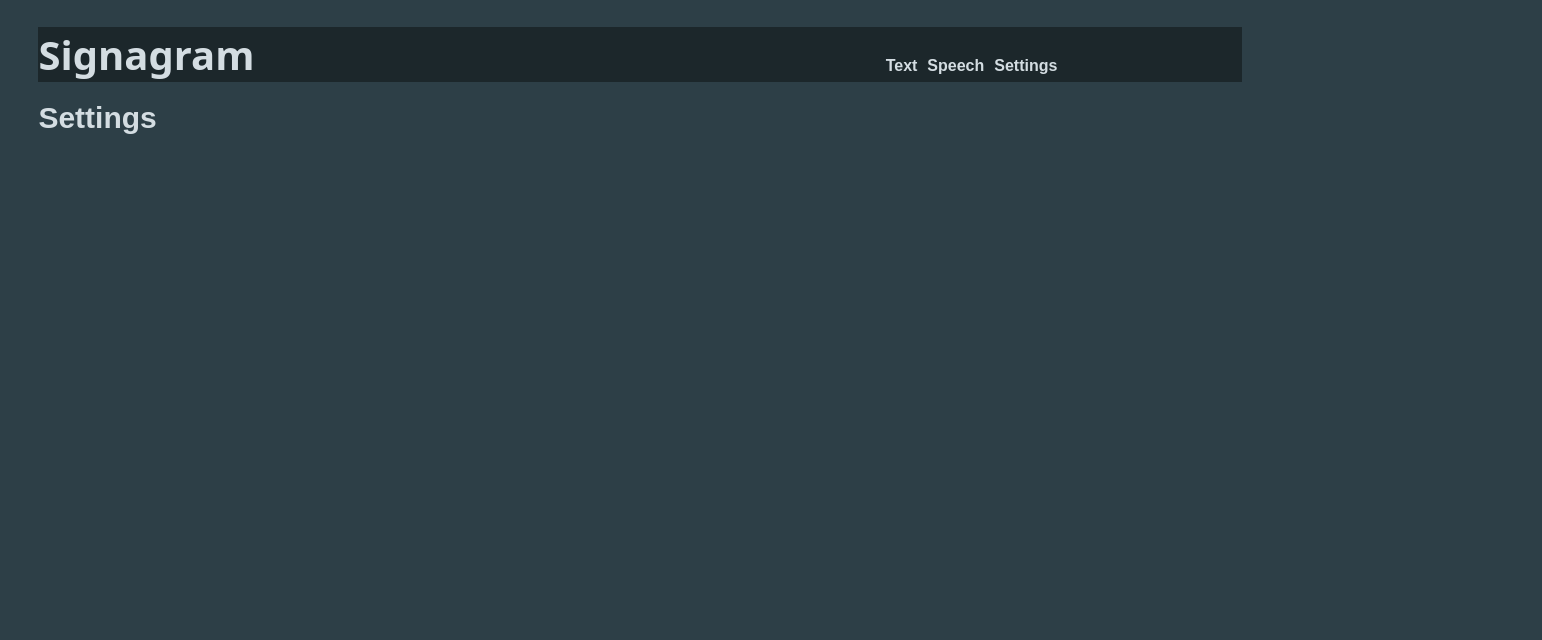
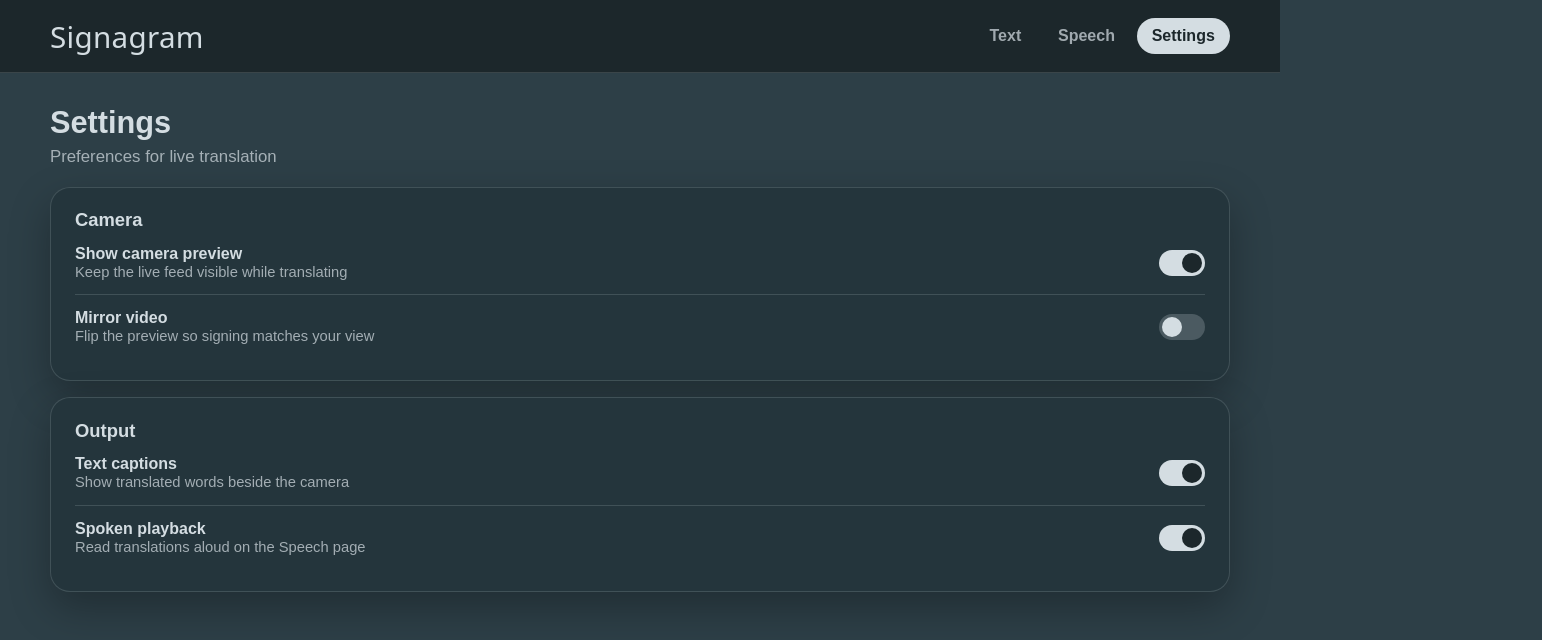
Before and after one commit to allisonylee/SIGNify, a plain HTML site: page frontend/settings.html in a window 1280 px wide. Shown: the whole page, 1542 px wide, since content can reach past the window. Drawn offline with Linux system fonts and the light colour scheme; a web font is replaced by a local one.

Commit message:
cursor first adjustments keep color make prettier

```diff
--- a/frontend/settings.html
+++ b/frontend/settings.html
@@ -13,17 +13,57 @@
   </head>
   <body>
     <header>
+      <div class="header-inner">
       <h1><a href="./index.html">Signagram</a></h1>
+      <nav class="menu" aria-label="Primary">
+        <ul>
+          <li><a href="./index.html">Text</a></li>
+          <li><a href="./speech.html">Speech</a></li>
+          <li><a class="active" href="./settings.html">Settings</a></li>
+        </ul>
+      </nav>
+      </div>
     </header>
 
-    <nav class="menu">
-      <ul>
-        <li><a href=".">Text</a></li>
-        <li><a href=".\speech.html">Speech</a></li>
-        <li><a href=".\settings.html">Settings</a></li>
-      </ul>
-    </nav>
-
-    <h2>Settings</h2>
+    <main>
+      <h2>Settings</h2>
+      <h3>Preferences for live translation</h3>
+      <section class="settings-grid" aria-label="Settings">
+        <article class="settings-card">
+          <h3>Camera</h3>
+          <div class="settings-row">
+            <div>
+              <strong>Show camera preview</strong>
+              <span>Keep the live feed visible while translating</span>
+            </div>
+            <div class="toggle on" aria-hidden="true"></div>
+          </div>
+          <div class="settings-row">
+            <div>
+              <strong>Mirror video</strong>
+              <span>Flip the preview so signing matches your view</span>
+            </div>
+            <div class="toggle" aria-hidden="true"></div>
+          </div>
+        </article>
+        <article class="settings-card">
+          <h3>Output</h3>
+          <div class="settings-row">
+            <div>
+              <strong>Text captions</strong>
+              <span>Show translated words beside the camera</span>
+            </div>
+            <div class="toggle on" aria-hidden="true"></div>
+          </div>
+          <div class="settings-row">
+            <div>
+              <strong>Spoken playback</strong>
+              <span>Read translations aloud on the Speech page</span>
+            </div>
+            <div class="toggle on" aria-hidden="true"></div>
+          </div>
+        </article>
+      </section>
+    </main>
   </body>
 </html>
--- a/frontend/style.css
+++ b/frontend/style.css
@@ -1,80 +1,248 @@
+:root {
+  --bg: #2d3f47;
+  --header: #1c272b;
+  --text: #d4dde2;
+  --muted: rgba(212, 221, 226, 0.72);
+  --surface: #24353c;
+  --panel: #ffffff;
+  --panel-text: #2d3f47;
+  --line: rgba(212, 221, 226, 0.16);
+  --shadow: 0 16px 40px rgba(0, 0, 0, 0.28);
+  --radius: 20px;
+}
+
+*,
+*::before,
+*::after {
+  box-sizing: border-box;
+}
+
 html {
   height: 100%;
+}
+
+body {
+  min-height: 100%;
+  margin: 0;
+  display: flex;
+  flex-direction: column;
+  background: var(--bg);
+  color: var(--text);
+  font-family: "Google Sans", sans-serif;
+  font-weight: 600;
+  font-optical-sizing: auto;
+  font-variation-settings: "GRAD" 0;
+}
+
+a {
+  color: inherit;
+  text-decoration: none;
+}
+
+ul {
+  list-style: none;
   margin: 0;
   padding: 0;
 }
 
-body {
-  font-family: "Google Sans", sans-serif;
-  font-optical-sizing: auto;
-  font-weight: 600;
-  font-style: normal;
-  font-variation-settings:
-    "GRAD" 0;
-  margin:0;
-  background: #2D3F47;
-  color: #D4DDE2;
-  padding-left: 3%;
-  padding-right: 3%;
-  height: 100%;
+header {
+  background: var(--header);
+  border-bottom: 1px solid var(--line);
 }
 
-header {
-  font-family: "ADLaM Display", system-ui;
-  font-weight: 400;
-  font-style: normal;
-  color: #D4DDE2;
-  font-size: 20px;
-  background: #1c272b;
+.header-inner {
+  display: flex;
+  align-items: center;
+  justify-content: space-between;
+  gap: 1rem;
+  width: min(1180px, 94%);
+  min-height: 72px;
+  margin: 0 auto;
+  padding: 0.85rem 0;
 }
 
-.menu {
-  position: relative;
-  text-align: right;
-  width: 55%;
-  left: 70%;
-  top: 3px;
-  margin-top:-60px;
+header h1 {
+  margin: 0;
+  font-family: "ADLaM Display", system-ui;
+  font-size: 1.85rem;
+  font-weight: 400;
+  letter-spacing: 0.01em;
 }
 
-a {
-  color: #D4DDE2;
-  text-decoration: none;
+.menu ul {
+  display: flex;
+  align-items: center;
+  gap: 0.4rem;
 }
 
-ul {
-  list-style-type: none;
-  margin: 0;
-  padding: 0;
-  overflow: hidden;
+.menu a {
+  display: inline-block;
+  padding: 0.55rem 0.95rem;
+  border-radius: 999px;
+  color: var(--muted);
+  transition: background 0.2s ease, color 0.2s ease;
 }
 
-ul li {
-  float: left;
-  padding: 5px 5px;
+.menu a:hover,
+.menu a:focus-visible {
+  color: var(--text);
+  background: rgba(212, 221, 226, 0.08);
+}
+
+.menu a.active {
+  color: var(--header);
+  background: var(--text);
+}
+
+main {
+  flex: 1;
+  width: min(1180px, 94%);
+  margin: 0 auto;
+  padding: 2rem 0 3rem;
 }
 
 h2 {
-  font-size: 30px;
-  margin-bottom: 0px;
+  margin: 0 0 0.35rem;
+  font-size: clamp(1.7rem, 2.4vw, 2.15rem);
 }
 
 h3 {
-  font-size: 25px;
-  margin-top: 15px;
-  margin-bottom: 10px;
+  margin: 0 0 1.25rem;
+  font-size: 1.05rem;
+  font-weight: 500;
+  color: var(--muted);
+}
+
+.workspace {
+  display: grid;
+  grid-template-columns: minmax(0, 1.15fr) minmax(280px, 0.85fr);
+  gap: 1.25rem;
+  min-height: min(58vh, 520px);
+}
+
+.stage,
+.genText,
+.settings-card {
+  border-radius: var(--radius);
+  box-shadow: var(--shadow);
+}
+
+.stage {
+  display: flex;
+  align-items: center;
+  justify-content: center;
+  min-height: 360px;
+  background:
+    linear-gradient(180deg, rgba(212, 221, 226, 0.05), transparent 42%),
+    var(--surface);
+  border: 1px dashed rgba(212, 221, 226, 0.28);
+  color: var(--muted);
+  font-size: 1.05rem;
+  letter-spacing: 0.02em;
 }
 
 .genText {
-  border-radius: 20px;
+  margin: 0;
+  min-height: 360px;
+  padding: 1.4rem 1.5rem;
+  background: var(--panel);
+  color: var(--panel-text);
+  font-size: 1.15rem;
+  font-weight: 500;
+  line-height: 1.55;
+}
 
-  background-color: #FFFFFF;
-  padding: 20px;
-  width: 40%;
-  height: 55%;
-  margin-top: 0px;
+.settings-grid {
+  display: grid;
+  gap: 1rem;
+}
 
-  text-align: left;
-  color: #2D3F47;
-  font-size: 20px;
+.settings-card {
+  padding: 1.35rem 1.5rem;
+  background: var(--surface);
+  border: 1px solid var(--line);
 }
+
+.settings-card h3 {
+  margin-bottom: 0.85rem;
+  color: var(--text);
+  font-size: 1.15rem;
+  font-weight: 600;
+}
+
+.settings-row {
+  display: flex;
+  align-items: center;
+  justify-content: space-between;
+  gap: 1rem;
+  padding: 0.85rem 0;
+  border-top: 1px solid var(--line);
+  font-weight: 500;
+  color: var(--muted);
+}
+
+.settings-row:first-of-type {
+  border-top: 0;
+  padding-top: 0;
+}
+
+.settings-row strong {
+  display: block;
+  color: var(--text);
+  font-weight: 600;
+}
+
+.settings-row span {
+  font-size: 0.92rem;
+}
+
+.toggle {
+  flex-shrink: 0;
+  width: 46px;
+  height: 26px;
+  border-radius: 999px;
+  background: rgba(212, 221, 226, 0.22);
+  position: relative;
+}
+
+.toggle::after {
+  content: "";
+  position: absolute;
+  top: 3px;
+  left: 3px;
+  width: 20px;
+  height: 20px;
+  border-radius: 50%;
+  background: var(--text);
+}
+
+.toggle.on {
+  background: var(--text);
+}
+
+.toggle.on::after {
+  left: 23px;
+  background: var(--header);
+}
+
+@media (max-width: 860px) {
+  .header-inner {
+    flex-direction: column;
+    align-items: flex-start;
+    padding: 1rem 0;
+  }
+
+  .menu ul {
+    flex-wrap: wrap;
+  }
+
+  .workspace {
+    grid-template-columns: 1fr;
+    min-height: 0;
+  }
+
+  .stage,
+  .genText {
+    min-height: 240px;
+  }
+}
```
Also changed, not shown: frontend/index.html (+17 -12 lines), frontend/speech.html (+17 -11 lines).
